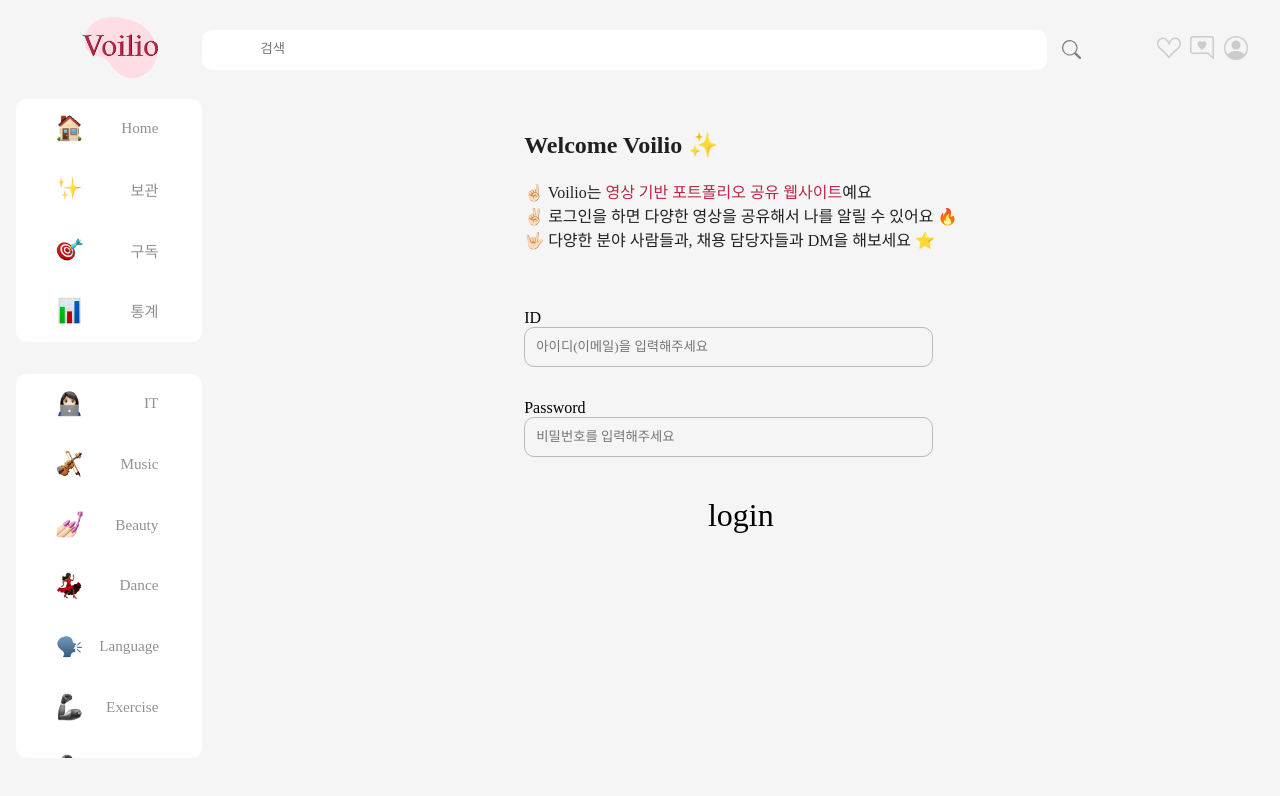
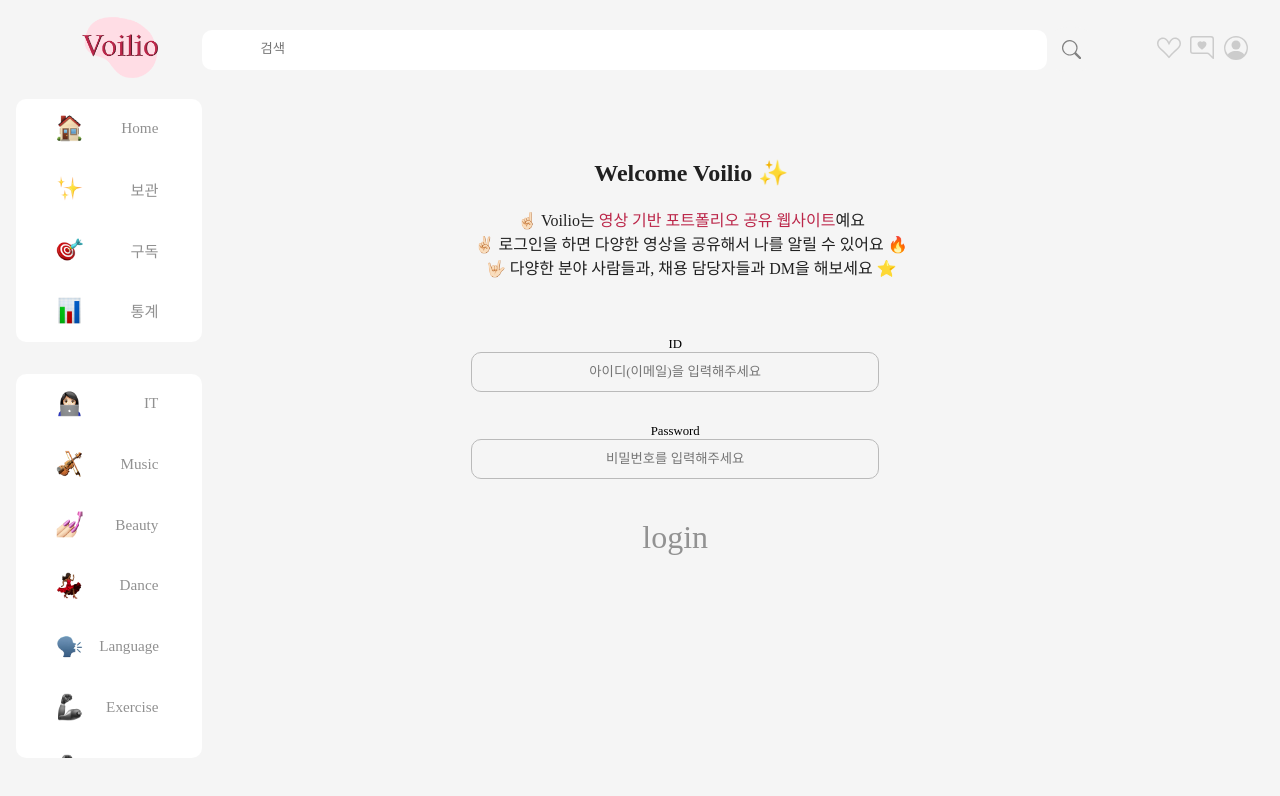
Before and after one commit to Team-Port/Voilio-Frontend, a React (Create React App) app: page /login in a window 1280 px wide. Shown: the top 796 px of the page. Built offline with nearby package versions, Linux system fonts and the light colour scheme; no server answers; a web font is replaced by a local one.

Commit message:
[#6]Design: Login page 세부 css 조정

```diff
--- a/src/component/VideoItem.jsx
+++ b/src/component/VideoItem.jsx
@@ -5,7 +5,7 @@ import './videoItem.css'
 const VideoItem = ({videoItem, display}) => {
     return (
         <li className={`videoItem ${display}`}>
-            {/* <Link to="/watch"> */}
+            <Link to="/watch">
             <div className='item'>
                 <div className='thumnail'>
                     <img className='thumnail-img' src={videoItem.snippet.thumbnails.medium.url} alt="videoThumnail" />
@@ -29,7 +29,7 @@ const VideoItem = ({videoItem, display}) => {
                     </div>
                 </div>
             </div>
-            {/* </Link> */}
+            </Link>
         </li>
     );
 };
--- a/src/page/Login.jsx
+++ b/src/page/Login.jsx
@@ -3,7 +3,7 @@ import './css/login.css'
 // import { useDispatch } from 'react-redux';
 import { useNavigate } from 'react-router-dom';
 // import { login } from '../store/user/userSlice';
-import Sidebar from '../component/Sidebar'
+import Sidebar from '../component/Sidebar';
 
 
 const Login = () => {
@@ -17,7 +17,7 @@ const Login = () => {
     }
 
     return (
-        <div className='home-wrap'>
+        <div className='profile-wrap'>
             <div className='left-sidebar-box'>
                 <Sidebar/>
             </div>
@@ -33,6 +33,7 @@ const Login = () => {
                     </p>
                 </div>
                 <form onSubmit={(e)=> {loginUser(e)}} >
+                    <div className='input-box'>
                         <div className='id-box'>
                             <div><label htmlFor='userID'>ID</label></div>
                             <div><input type="text" id="userID" placeholder="아이디(이메일)을 입력해주세요"></input></div>
@@ -40,6 +41,7 @@ const Login = () => {
                         <div className='pwd-box'>
                             <div><label htmlFor='userPWD'>Password</label></div>
                             <div><input type="text" id="userPWD" placeholder="비밀번호를 입력해주세요"></input></div>
+                        </div>
                     </div>
                     <div className='login-btn-box'>
                         <input className='login-btn' type="submit" value="login"></input>
--- a/src/page/css/login.css
+++ b/src/page/css/login.css
@@ -1,10 +1,20 @@
 .login-container{
-    margin: auto;
+    width: 50vw;
+    margin-top: 5vh;
+    margin-left: 12vw;
     padding-bottom: 20rem;
+    text-align: center;
 }
 
-.id-box, .pwd-box, .login-btn-box, .welcome-box {
+.input-box{
+    text-align: center;
+    align-items: center;
+    margin: auto;
+}
+
+.id-box, .pwd-box, .login-btn-box {
     margin: 2rem;
+    font-size: 0.8rem;
 }
 
 #userID, #userPWD{
@@ -12,6 +22,8 @@
     border: 1px solid #bababa;
     border-radius: 10px;
     padding: 0.7rem;
+    text-align: center;
+    margin: 0 1rem;
 }
 
 #userID:focus, #userPWD:focus{
@@ -29,6 +41,7 @@
     border: none;
     font-size: 2rem;
     padding: 0.5rem 2rem;
+    color: #929292;
 }
 
 .login-btn:hover{
```
Lines whose indentation alone changed are shown as unchanged.
